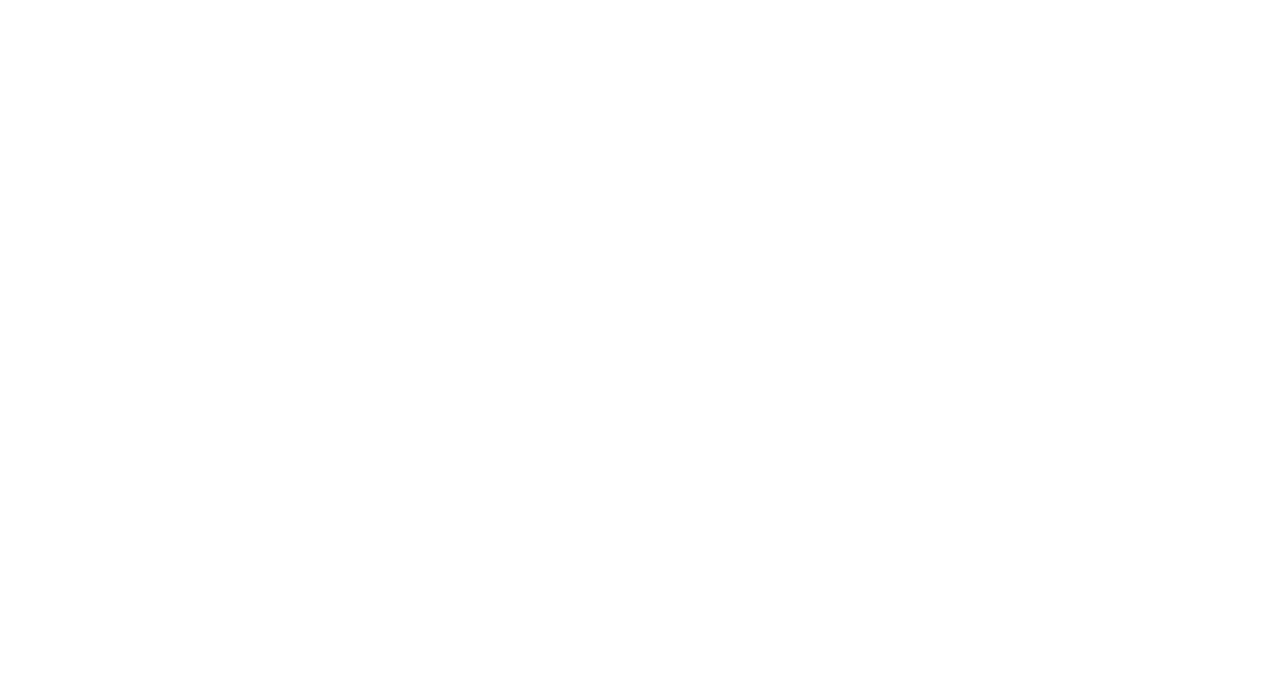
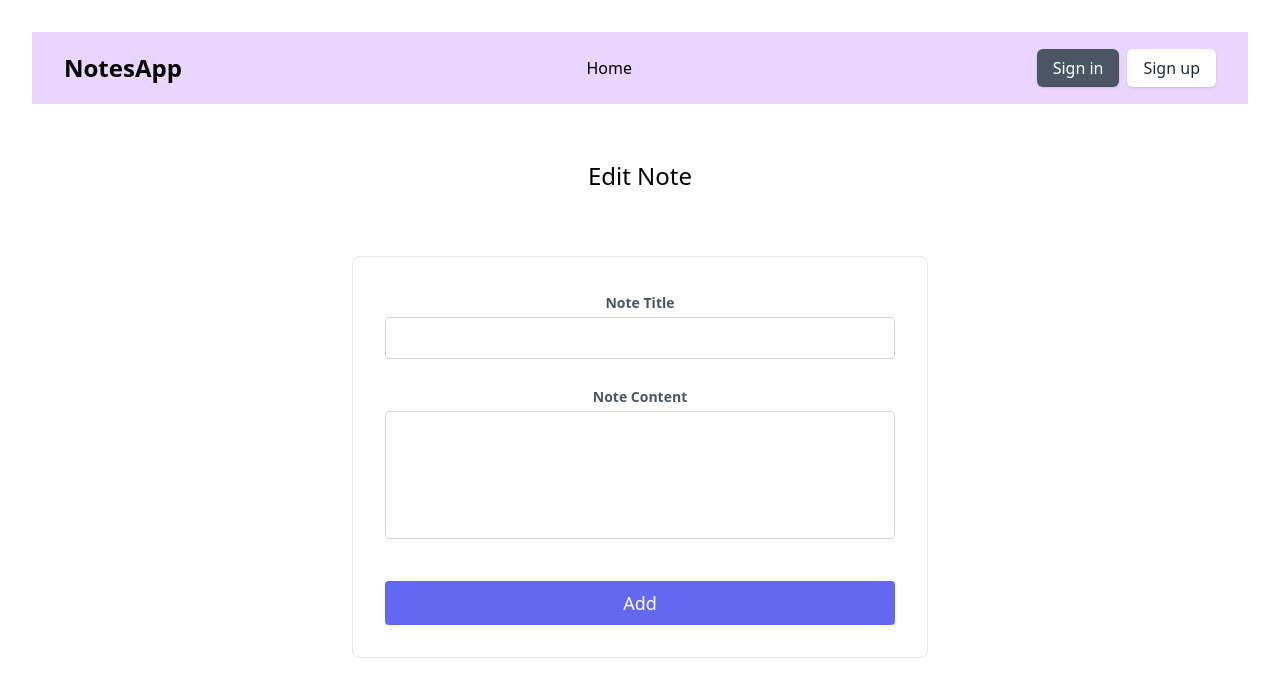
Before and after one commit to priyojit-itobuz/NoteApp-Fullstack, a React (Vite) app in the folder frontend/: page /edit/1 in a window 1280 px wide. Before the commit this address had no page. Shown: the top 696 px of the page. Built offline with nearby package versions, Linux system fonts and the light colour scheme; no server answers.

Commit message:
wip: Update and Deleteb functionality

```diff
--- a/frontend/src/App.jsx
+++ b/frontend/src/App.jsx
@@ -1,11 +1,12 @@
 import { Route, Routes } from 'react-router-dom'
 import './App.css'
 import Navbar from './components/Navbar'
-import Signup from './components/Signup'
-import Login from './components/Login'
+import Signup from './pages/Signup'
+import Login from './pages/Login'
 import VerifyEmail from './pages/VerifyEmail'
 import AddNote from './components/AddNote'
-import Home from './components/Home'
+import Home from './pages/Home'
+import EditNote from './pages/EditNote'
 function App() {
   return (
     <>
@@ -15,6 +16,7 @@ function App() {
       <Route path='/signup' element={<Signup/>}/>
       <Route path='/verify/:token' element={<VerifyEmail />} />
       <Route path='/login' element={<Login/>} />
+      <Route path='/edit/:id' element={<EditNote/>}/>
     </Routes>
     </>
   )
--- a/frontend/src/components/AddNote.jsx
+++ b/frontend/src/components/AddNote.jsx
@@ -14,6 +14,9 @@ export default function AddNote() {
     });
 
     const { isLoggedIn, Logout, AccessToken ,user,setUser} = useContext(CreateContext);
+
+    console.log("THIS IS ADDNOTE",isLoggedIn);
+
 
     // const token = AccessToken;
     const handleAddNote = async (data, e) => {
@@ -40,7 +43,7 @@ export default function AddNote() {
     return (
         <div>
             <Navbar />
-            <h1 className='mt-10 font-medium text-xl md:mt-14 text-2xl'>Add a Note</h1>
+            <h1 className='mt-10 font-medium text-xl md:mt-14 md:text-2xl'>Add a Note</h1>
 
             <form onSubmit={handleSubmit(handleAddNote)}>
                 <div className="max-w-xl mx-auto mt-16 flex w-full flex-col border rounded-lg bg-white p-8">
--- a/frontend/src/context/myContext.jsx
+++ b/frontend/src/context/myContext.jsx
@@ -3,13 +3,14 @@ import React, { useState, createContext } from "react";
 export const CreateContext = createContext();
 
 export const CreateContextProvider = (props) => {
-  const [isLoggedIn, setLoggedIn] = useState(false);
+  const [isLoggedIn, setLoggedIn] = useState(localStorage.getItem("loginstatus") || false);
   const [AccessToken, setAccessToken] = useState(localStorage.getItem("accessToken") || '');
   const [RefreshToken, setRefreshToken] = useState(localStorage.getItem("refreshToken") || '');
   const [user,setUser] = useState(localStorage.getItem("userName") || '');
 
   const LoggedIn = () => {
     setLoggedIn(true);
+    localStorage.setItem("loginstatus", isLoggedIn);
   };
 
   const Logout = () => {
@@ -19,7 +20,7 @@ export const CreateContextProvider = (props) => {
   };
 
   return (
-    <CreateContext.Provider value={{ isLoggedIn, LoggedIn, Logout, AccessToken, setAccessToken,RefreshToken,setRefreshToken,user,setUser}}>
+    <CreateContext.Provider value={{ isLoggedIn,setLoggedIn, LoggedIn, Logout, AccessToken, setAccessToken,RefreshToken,setRefreshToken,user,setUser}}>
       {props.children}
     </CreateContext.Provider>
   );
--- /dev/null
+++ b/frontend/src/pages/EditNote.jsx
@@ -0,0 +1,116 @@
+import React, { useContext, useEffect, useState } from 'react'
+import Navbar from '../components/Navbar'
+import { yupResolver } from '@hookform/resolvers/yup';
+import { noteValidation } from '../validation/userValidation';
+import { useForm } from 'react-hook-form';
+import { useNavigate, useParams } from 'react-router-dom';
+import axios from 'axios';
+import { CreateContext } from '../context/myContext';
+import { toast } from 'react-toastify';
+
+export default function EditNote() {
+
+    const { register, handleSubmit, formState: { errors }, reset } = useForm({
+        resolver: yupResolver(noteValidation),
+    });
+
+    const {AccessToken} = useContext(CreateContext);
+    const[Title,setTitle] = useState('')
+    const[Content,setContent] = useState('');
+    const navigate = useNavigate();
+
+    const params = useParams()
+    const id = params.id
+    console.log("note id",id);
+
+
+    useEffect(()=>{
+        const getNote = async() => {
+            try {
+                const res = await axios.get(`http://localhost:3000/note/getOneNote/${id}`, {
+                    headers: {'Authorization': `Bearer ${AccessToken}`}
+                })
+                if(res.data.success) {
+                    console.log("mytitle",res.data.particularNote.title);
+
+                    setTitle(res.data.particularNote.title)
+                    setContent(res.data.particularNote.content)
+                    console.log(res.data)
+                }
+            }
+
+            catch (error) {
+                console.log(error.message);
+            }
+        }
+        getNote();
+    },[])
+
+
+
+
+    // WIP : previous content not updating
+    const handleEditNote = async (data, e) => {
+        try {
+            console.log(data);
+            const res = await axios.put(`http://localhost:3000/note/updateNote/${id}`, data, {
+                headers: {'Authorization': `Bearer ${AccessToken}`}
+            })
+            if(res.data.success) {
+                console.log(res.data)
+                toast.success("Note Updated SuccessFully");
+                navigate('/')
+            }
+        }
+
+        catch (error) {
+            toast.error(error.response.data.message)
+            console.log(error.message);
+        }
+    }
+
+
+  return (
+    <div>
+        <Navbar/>
+        <h1 className='mt-10 font-medium text-xl md:mt-14 md:text-2xl'>Edit Note</h1>
+
+            <form onSubmit={handleSubmit(handleEditNote)}>
+                <div className="max-w-xl mx-auto mt-16 flex w-full flex-col border rounded-lg bg-white p-8">
+                    <div className="mb-6">
+                        <label htmlFor="title" className="text-sm font-semibold leading-7 text-gray-600 mt-3">
+                            Note Title
+                        </label>
+                        <input
+                            type="text"
+                            id="title"
+                            name="title"
+                            defaultValue = {Title}
+                            {...register('title')}
+                            className="w-full rounded border border-gray-300 bg-white py-1 px-3 text-base leading-8 text-gray-700 outline-none transition-colors duration-200 ease-in-out focus:border-indigo-500 focus:ring-2 focus:ring-indigo-200"
+                        />
+                        <p className='text-xs text-red-600 font-semibold'>{errors.title?.message}</p>
+                    </div>
+                    <div className="mb-4">
+                        <label htmlFor="message" className="text-sm leading-7 font-semibold text-gray-600">
+                            Note Content
+                        </label>
+                        <textarea
+                            id="content"
+                            name="content"
+                            defaultValue={Content}
+                            {...register('content')}
+                            className="h-32 w-full resize-none rounded border border-gray-300 bg-white py-1 px-3 text-base leading-6 text-gray-700 outline-none transition-colors duration-200 ease-in-out focus:border-indigo-500 focus:ring-2 focus:ring-indigo-200"
+
+                        />
+                        <p className='text-xs text-red-600 font-semibold'>{errors.content?.message}</p>
+                    </div>
+
+                    <button className="rounded border-0 mt-5 bg-indigo-500 py-2 px-6 text-lg text-white hover:bg-indigo-600 focus:outline-none" type='submit'>
+                        Add
+                    </button>
+                </div>
+            </form>
+    </div>
+  )
+}
--- /dev/null
+++ b/frontend/src/pages/Home.jsx
@@ -0,0 +1,58 @@
+import React, { useContext, useEffect, useState } from 'react'
+import Navbar from '../components/Navbar'
+import Card from '../components/Card'
+import { IoAddCircleSharp } from "react-icons/io5";
+import { useNavigate } from 'react-router-dom';
+import { CreateContext } from '../context/myContext';
+import axios from 'axios';
+
+export default function Home() {
+
+    const navigate = useNavigate();
+    const { isLoggedIn, Logout, AccessToken, user, setUser } = useContext(CreateContext);
+    const [notes, setNotes] = useState([])
+
+    function handleAddNote() {
+        navigate("/addNote")
+    }
+
+
+    useEffect(() => {
+        const fetchNotes = async () => {
+            try {
+                const res = await axios.get("http://localhost:3000/note/oneNote", {
+                    headers: { 'Authorization': `Bearer ${AccessToken}` }
+                })
+
+                if (res.data.success) {
+                    console.log(res.data)
+                    setNotes(res.data.data)
+                    console.log("the notes", notes);
+                }
+            }
+
+            catch (error) {
+                console.log(error.message);
+            }
+        }
+        fetchNotes()
+    }, [isLoggedIn])
+
+    return (
+        <div>
+            <Navbar />
+            <div className='flex justify-between items-center'>
+                <h1 className='mt-7 text-2xl font-semibold md:text-3xl md:mt-16'>All Notes</h1>
+                <div className="w-fit p-3 flex justify-center mt-8 gap-3 items-center border border-black my-2 rounded-full dark:border-gray-200 dark:text-black md:mt-16 cursor-pointer hover:bg-slate-200" onClick={handleAddNote}>
+                    <IoAddCircleSharp size={30} />
+                    <h5 className="text-xl font-medium" >Add Note</h5>
+                </div>
+            </div>
+            {isLoggedIn ? (<div  className="flex flex-wrap justify-center mt-10">
+                {notes.map((note,index) => {
+                return <Card title={note.title} content={note.content} key = {index} id={note._id}/>;
+            })}
+            </div>) : (<div></div>) }
+        </div>
+    )
+}
--- a/frontend/src/components/Login.jsx
+++ b/frontend/src/pages/Login.jsx
@@ -13,7 +13,7 @@ export default function Login() {
         resolver: yupResolver(loginUser),
     });
     const navigate = useNavigate();
-    const { isLoggedIn,LoggedIn,AccessToken,setAccessToken,RefreshToken,setRefreshToken,user,setUser } = useContext(CreateContext);
+    const { isLoggedIn,setLoggedIn,LoggedIn,AccessToken,setAccessToken,RefreshToken,setRefreshToken,user,setUser } = useContext(CreateContext);
 
 
     const handleSignin = async(data) => {
@@ -35,9 +35,8 @@ export default function Login() {
                 setRefreshToken(refreshToken);
                 setUser(userName);
                 console.log("user is", user);
-
+                LoggedIn();
                 toast.success("Login Successfull");
-                LoggedIn();
                 navigate("/")
             }
         }
```
Also changed, not shown: frontend/src/components/Card.jsx (+58 -7 lines), frontend/src/components/Home.jsx (deleted, +0 -36 lines), frontend/src/components/Navbar.jsx (+5 -2 lines), frontend/src/pages/Signup.jsx (renamed from frontend/src/components/Signup.jsx).
